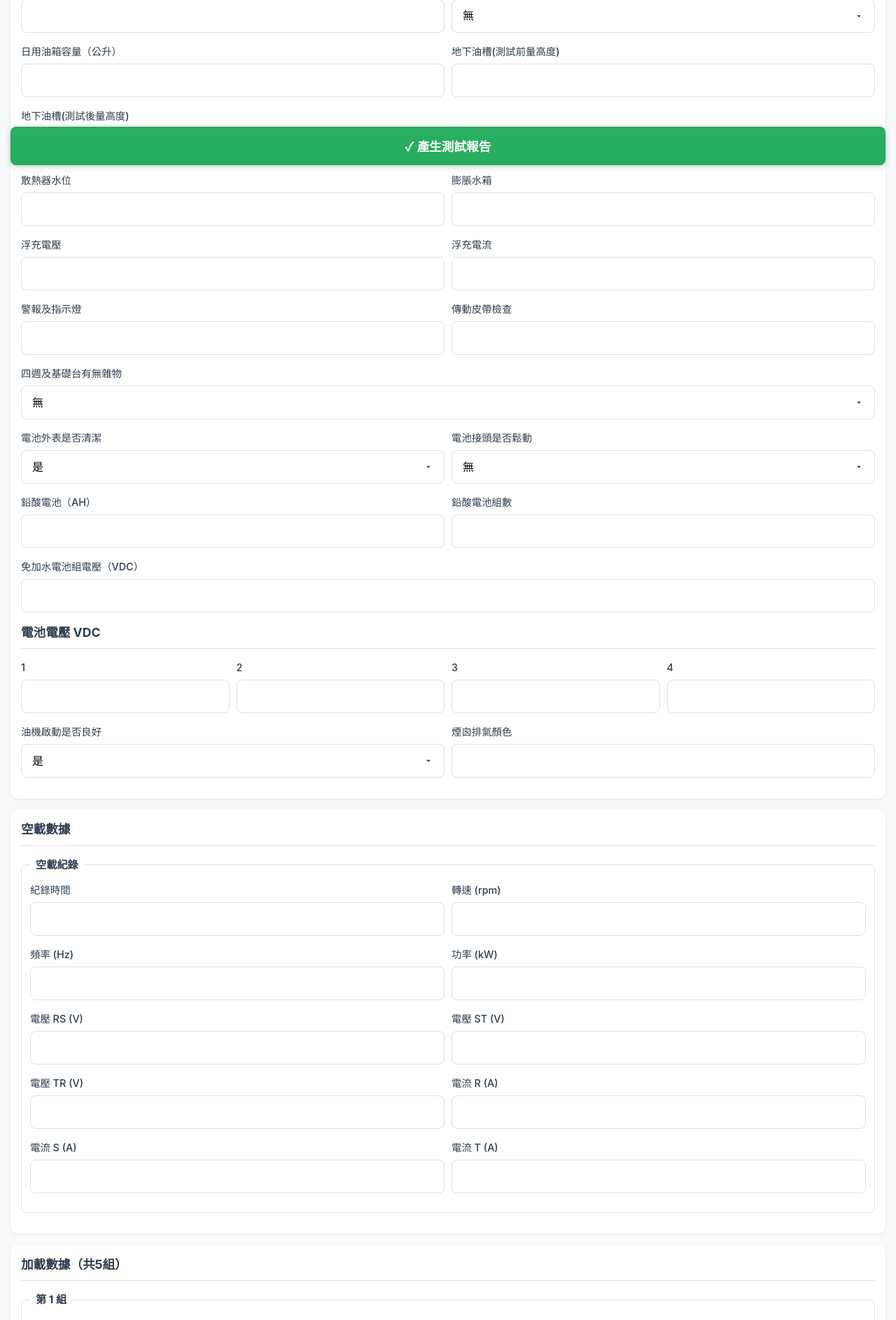
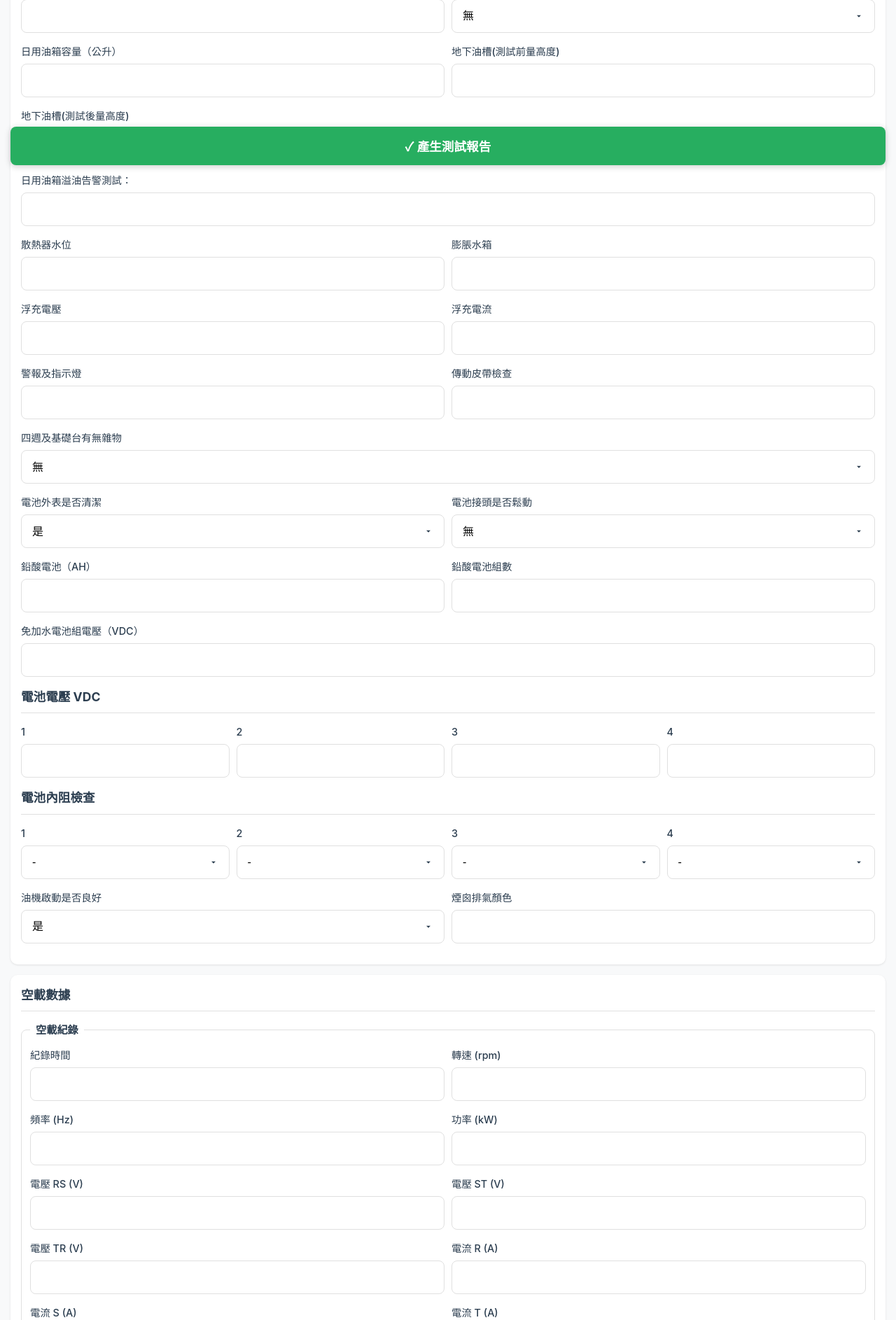
Before and after one commit to gestaboo/GEN, a Flask app: page / in a window 1280 px wide. Shown: the part 549-2435 px from the top of the page at 70% size. Run offline with Flask 3, Linux system fonts and the light colour scheme.

Commit message:
Add files via upload

```diff
--- a/templates/form.html
+++ b/templates/form.html
@@ -250,6 +250,11 @@
           <input type="number" id="underground_after" name="underground_after">
         </div>
 
+        <div class="form-group row">
+          <label for="overflow_alarm_test">日用油箱溢油告警測試：</label>
+          <input type="text" id="overflow_alarm_test" name="overflow_alarm_test">
+        </div>
+
         <div class="form-row">
           <div class="form-group">
             <label for="radiator">散熱器水位</label>
@@ -351,6 +356,45 @@
             <input type="number" id="vdc4" name="vdc4" step="0.1">
           </div>
         </div>
+
+        <h3>電池內阻檢查</h3>
+<div class="form-row">
+  <div class="form-group">
+    <label for="battery_resistance_1">1</label>
+    <select id="battery_resistance_1" name="battery_resistance_1">
+      <option value="">-</option>
+      <option value="良">良</option>
+      <option value="不良">不良</option>
+    </select>
+  </div>
+
+  <div class="form-group">
+    <label for="battery_resistance_2">2</label>
+    <select id="battery_resistance_2" name="battery_resistance_2">
+      <option value="">-</option>
+      <option value="良">良</option>
+      <option value="不良">不良</option>
+    </select>
+  </div>
+
+  <div class="form-group">
+    <label for="battery_resistance_3">3</label>
+    <select id="battery_resistance_3" name="battery_resistance_3">
+      <option value="">-</option>
+      <option value="良">良</option>
+      <option value="不良">不良</option>
+    </select>
+  </div>
+
+  <div class="form-group">
+    <label for="battery_resistance_4">4</label>
+    <select id="battery_resistance_4" name="battery_resistance_4">
+      <option value="">-</option>
+      <option value="良">良</option>
+      <option value="不良">不良</option>
+    </select>
+  </div>
+</div>
 
         <div class="form-row">
           <div class="form-group">
@@ -512,27 +556,28 @@
 
         <div class="form-row">
           <div class="form-group">
-            <label for="oil_pressure_start">潤滑油壓力 開機後 (kg/cm2)</label>
+            <label for="oil_pressure_start">潤滑油壓力 開機後 (kg/cm2或Psi)</label>
             <input type="number" id="oil_pressure_start" name="oil_pressure_start" step="0.1">
           </div>
 
           <div class="form-group">
-            <label for="oil_pressure_20">潤滑油壓力 20分鐘後 (kg/cm2)</label>
+            <label for="oil_pressure_20">潤滑油壓力 20分鐘後 (kg/cm2或Psi)</label>
             <input type="number" id="oil_pressure_20" name="oil_pressure_20" step="0.1">
           </div>
         </div>
 
         <div class="form-row">
           <div class="form-group">
-            <label for="water_in_in">內循環冷卻水溫（進）</label>
+            <label for="water_in_in">內循環冷卻水溫(最高水溫)(℃)</label>
             <input type="number" id="water_in_in" name="water_in_in" step="0.1">
           </div>
 
-          <div class="form-group">
-            <label for="water_in_out">內循環冷卻水溫（出）</label>
-            <input type="number" id="water_in_out" name="water_in_out" step="0.1">
-          </div>
-        </div>
+          <input type="hidden" name="water_in_out" value="">
+    <div class="form-group" style="visibility: hidden; height: 0; margin: 0; padding: 0;">
+      <label aria-hidden="true"></label>
+      <div style="height: 48px;"></div>
+    </div>
+  </div>
 
         <div class="form-row">
           <div class="form-group">
@@ -718,16 +763,24 @@
   });
 </script>
 <script>
-const clearBtn = document.getElementById("clearDraft");
-if (clearBtn) {
-  clearBtn.addEventListener("click", () => {
-    const inputs = document.querySelectorAll("input, textarea, select");
-    inputs.forEach((input) => {
-      localStorage.removeItem("field_" + input.name);
-      input.value = "";
-    });
+// 修正後的清除功能 (完全取代舊程式碼)
+document.getElementById("clearDraft")?.addEventListener("click", () => {
+  // 1. 清除所有 localStorage 資料
+  document.querySelectorAll("input, select, textarea").forEach(input => {
+    localStorage.removeItem(input.name);    // 新版本 key
+    localStorage.removeItem("field_" + input.name); // 舊版本 key
   });
-}
+
+  // 2. 重設整個表單
+  document.querySelector("form").reset();
+
+  // 3. 清除可能殘留的額外儲存
+  localStorage.removeItem("formDraft");
+
+  // 4. 視覺反饋 (可選)
+  alert("表單已徹底清除完成");
+  // 或改用 console.log("表單已清除"); 避免彈窗干擾
+});
 </script>
 </body>
 </html>
```
Also changed, not shown: 1 other file.
